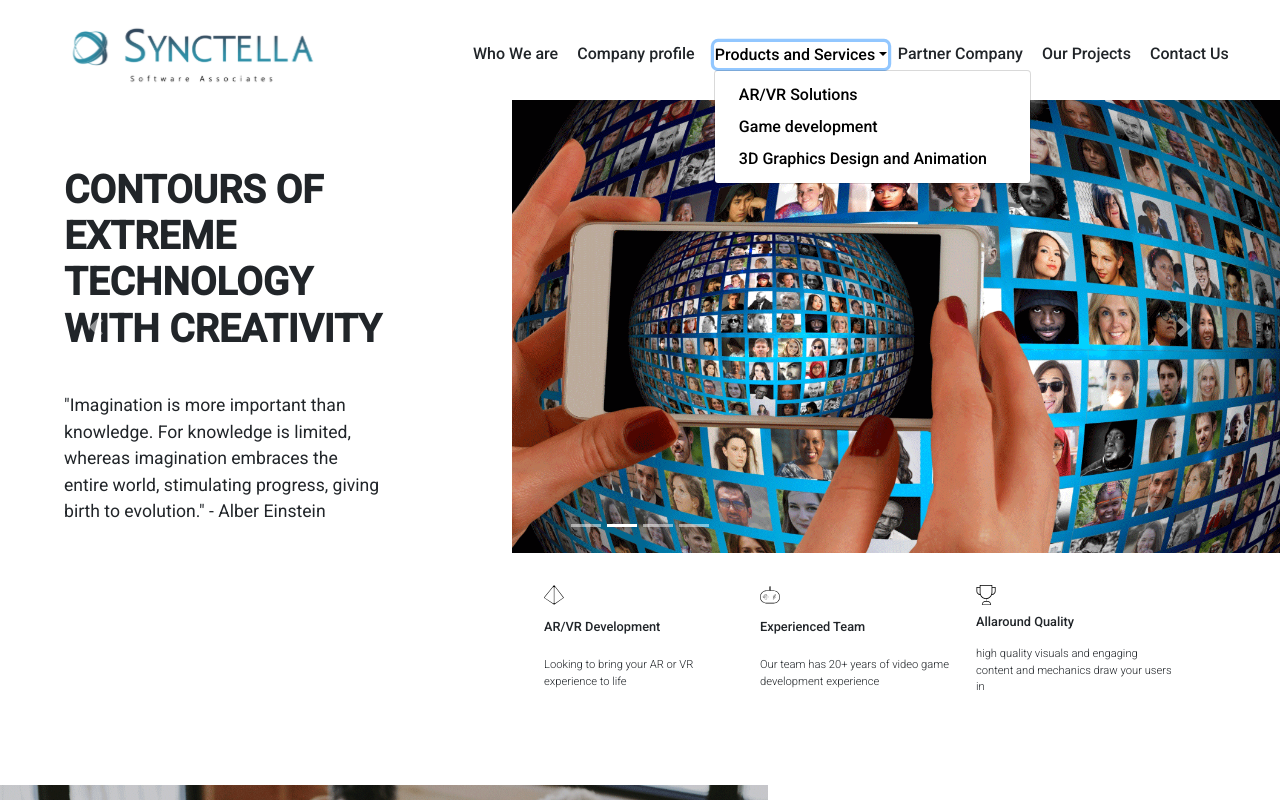
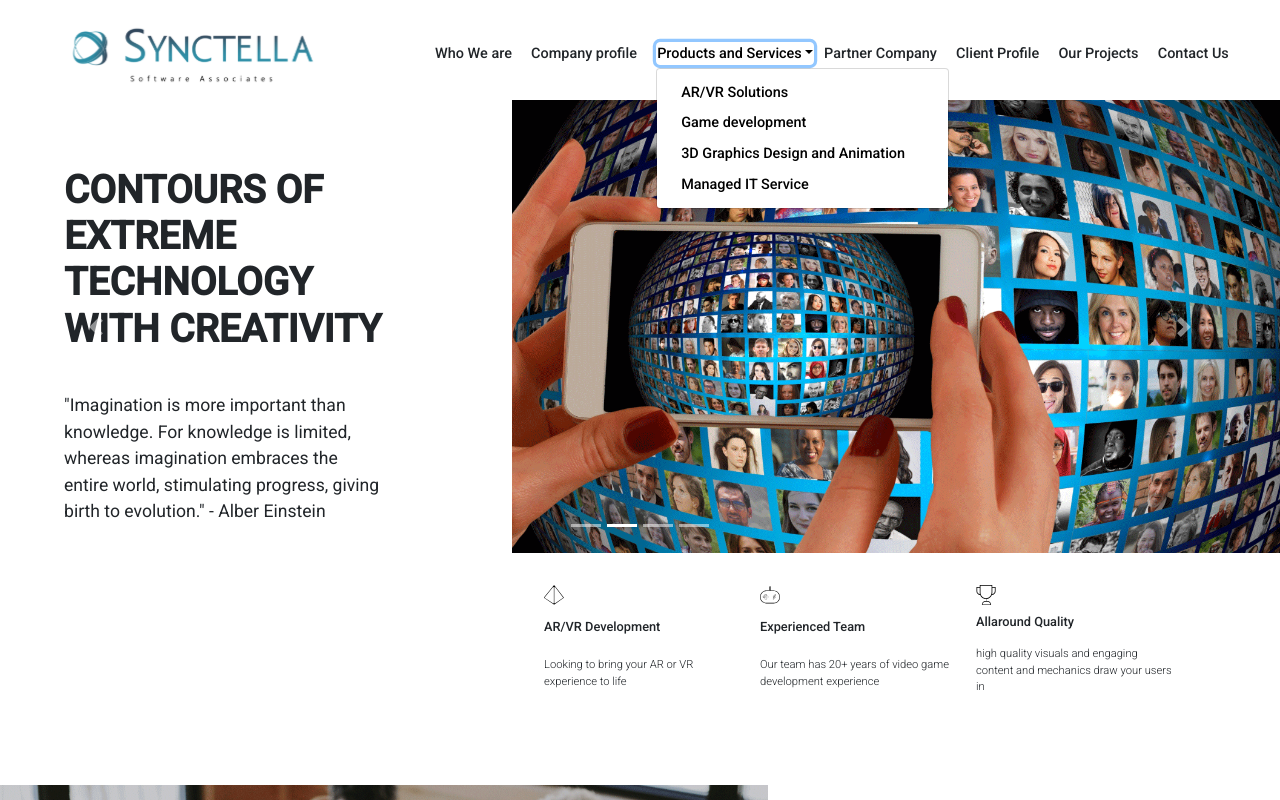
Before and after one commit to Mizan-Primex/resolved-synctella, a React (Create React App) app: page / in a window 1280 px wide. Both pictures are taken after a click on the button "Products and Services". Shown: the top 800 px of the page. Built offline with nearby package versions, Linux system fonts and the light colour scheme.

Commit message:
nav added

```diff
--- a/src/Component/Home/Home.css
+++ b/src/Component/Home/Home.css
@@ -10,8 +10,8 @@
       clear: both;
   } */
  .navbarBody{
-     position: fixed;
-     top: 0;
+    position: fixed;
+    top: 0;
     z-index: 20;
     display: flex;
     font-family: Roboto;
@@ -29,11 +29,12 @@
 }
 .btn{
     padding:0rem ! important;
+    font-size: 95% ! important;
 }
 .links a{
     text-decoration: none ! important;
     margin-right: .6rem;
-    font-size: 100%;
+    font-size: 95%;
     color: #000;
     font-weight: 500;
 
@@ -170,6 +171,7 @@
     padding: 3rem;
     margin-left: 2.5rem;
     z-index: 10;
+    margin-top: 6rem;
 
 }
 .profile p{
--- a/src/Component/Home/Home.js
+++ b/src/Component/Home/Home.js
@@ -77,7 +77,7 @@ const Home = () => {
                             spy={true}
                             smooth={true}
                             hashSpy={true}
-                            offset={-120}
+                            offset={20}
                             duration={500}
                             delay={500}
                             isDynamic={true}
@@ -125,6 +125,19 @@ const Home = () => {
                                                     ignoreCancelEvents={false}
                                                 >3D Graphics Design and Animation</Link>
                         </Dropdown.Item>
+                        <Dropdown.Item >
+                        <Link activeClass="active"
+                                                    to="managedIT"
+                                                    spy={true}
+                                                    smooth={true}
+                                                    hashSpy={true}
+                                                    offset={-100}
+                                                    duration={500}
+                                                    delay={500}
+                                                    isDynamic={true}
+                                                    ignoreCancelEvents={false}
+                                                >Managed IT Service</Link>
+                        </Dropdown.Item>
                         </DropdownButton>
                         </a>
                     <a>
@@ -140,6 +153,18 @@ const Home = () => {
                             ignoreCancelEvents={false}
                         >Partner Company</Link>
                     </a>
+                    <a>
+                        <Link activeClass="active"
+                            to="client-profile"
+                            spy={true}
+                            smooth={true}
+                            hashSpy={true}
+                            offset={-110}
+                            duration={500}
+                            delay={500}
+                            isDynamic={true}
+                            ignoreCancelEvents={false}
+                        >Client Profile</Link> </a>
                     <a>
                         <Link activeClass="active"
                             to="projects"
@@ -164,6 +189,7 @@ const Home = () => {
                             isDynamic={true}
                             ignoreCancelEvents={false}
                         >Contact Us</Link> </a>
+
                 </div>
 
             </nav>
@@ -330,7 +356,7 @@ const Home = () => {
                             </p>
                         </div>
             </section>
-                    <section className="managedIT">
+                    <section className="managedIT" id="managedIT">
 
                         <div className="managedIt-txt">
                         <h1>Managed IT Service</h1>
@@ -362,7 +388,7 @@ const Home = () => {
 
                     </section>
 
-                    <section className="client-profile">
+                    <section className="client-profile" id="client-profile">
 
                         <h1>Client Profile</h1>
                         <div className="client-details">
```
Also changed, not shown: 1 other file (tests, documents, lock files or other folders).
